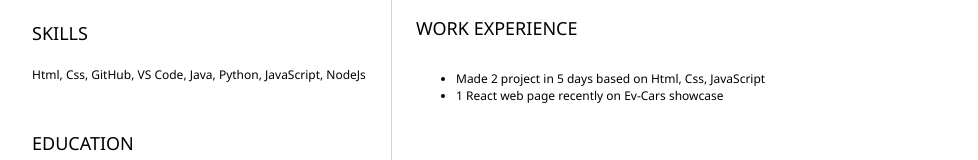
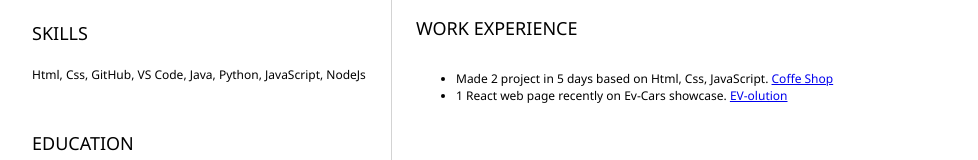
Before and after one commit to ShashankShekhar31/Resume, a plain HTML site: page index.html in a window 1280 px wide. Shown: the part 336-496 px from the top of the page, without its empty margins (152-1130 px from the left). Drawn offline with Linux system fonts and the light colour scheme.

Commit message:
Update index.html

```diff
--- a/index.html
+++ b/index.html
@@ -67,8 +67,8 @@
                 <section>
 					<h2>WORK EXPERIENCE</h2>
                 <ul>
-		                <li>Made 2 project in 5 days based on Html, Css, JavaScript </li>
-		                <li>1 React web page recently on Ev-Cars showcase</li>
+		                <li>Made 2 project in 5 days based on Html, Css, JavaScript. <a href="https://github.com/ShashankShekhar31/Coffee-Shop">Coffe Shop</a> </li>
+		                <li>1 React web page recently on Ev-Cars showcase. <a href="https://github.com/ShashankShekhar31/EV-olution/tree/new-branch">EV-olution</a></li>
                 </ul>
 				</section>
 			</article>
```
